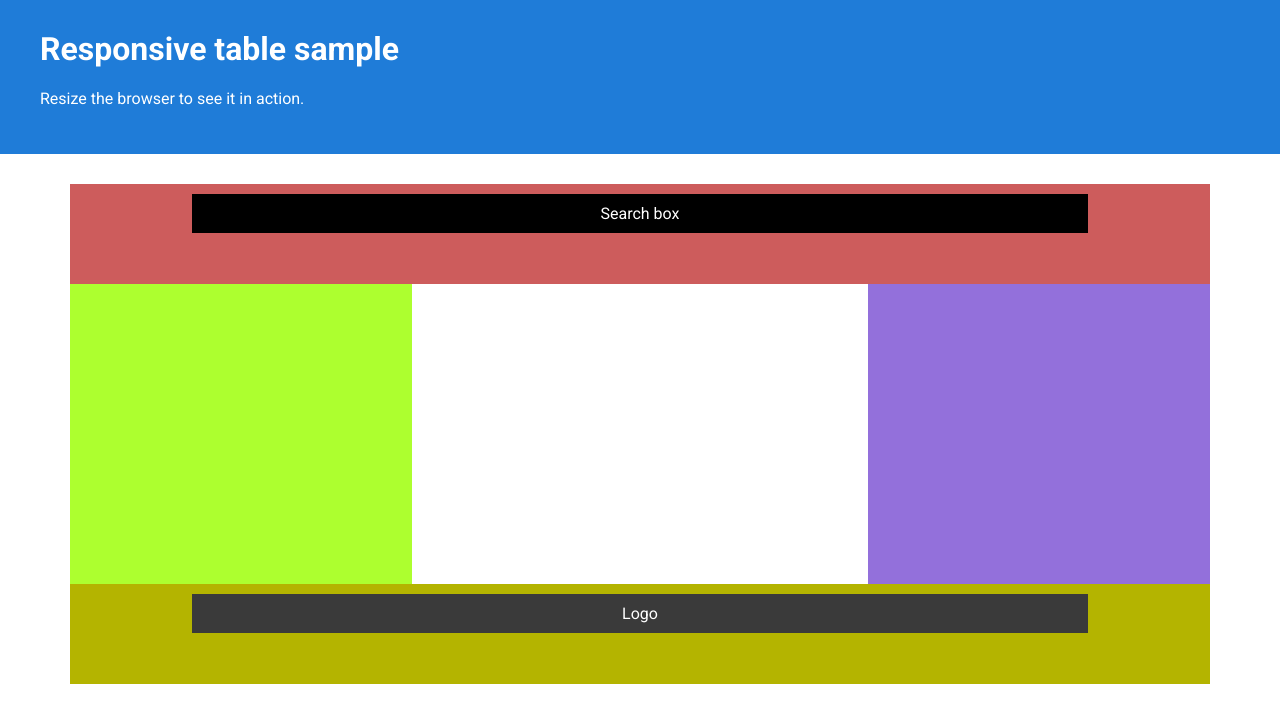
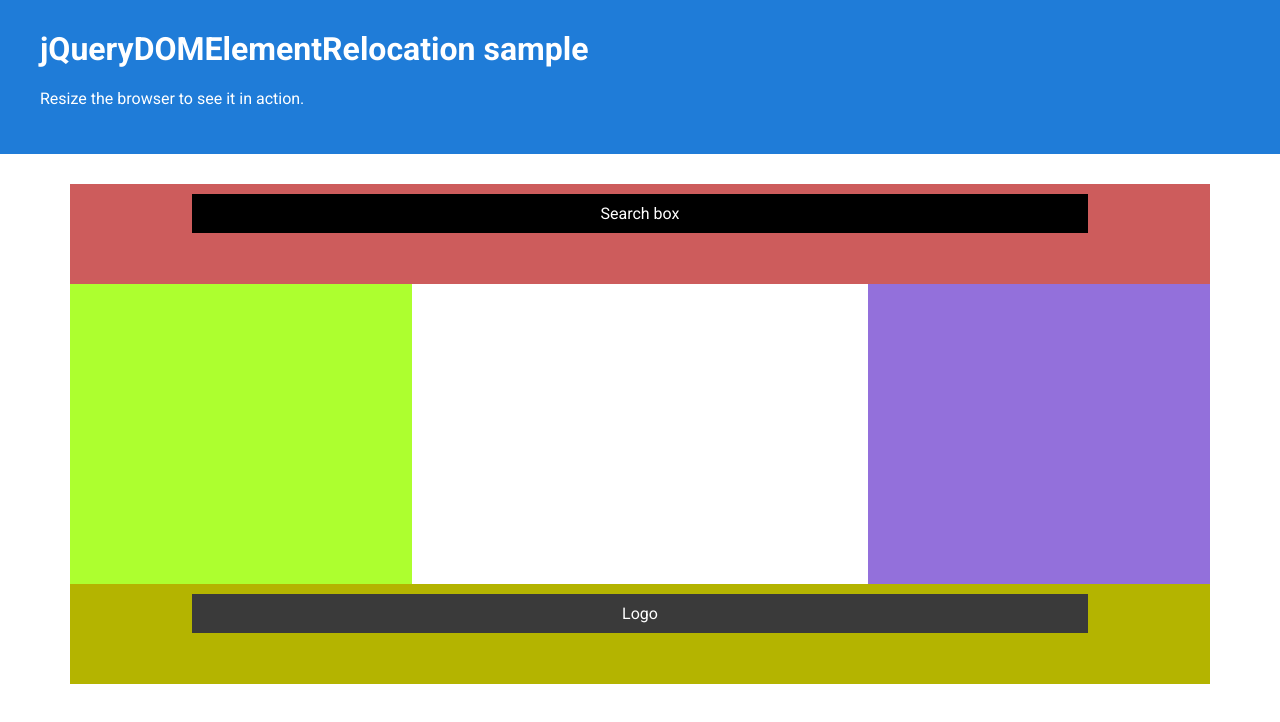
Before and after one commit to frontid/DOMElementRelocation, a website: page sample/index.html in a window 1280 px wide. Drawn offline with nearby package versions, Linux system fonts and the light colour scheme.

Commit message:
WIP documentation.

```diff
--- a/sample/index.html
+++ b/sample/index.html
@@ -19,7 +19,7 @@
 
 <div class="editor-container">
     <div class="heading">
-        <h1>Responsive table sample</h1>
+        <h1>jQueryDOMElementRelocation sample</h1>
         <p>Resize the browser to see it in action.</p>
     </div>
 
```
Also changed, not shown: README.md, sample/img/sample.gif (added).
